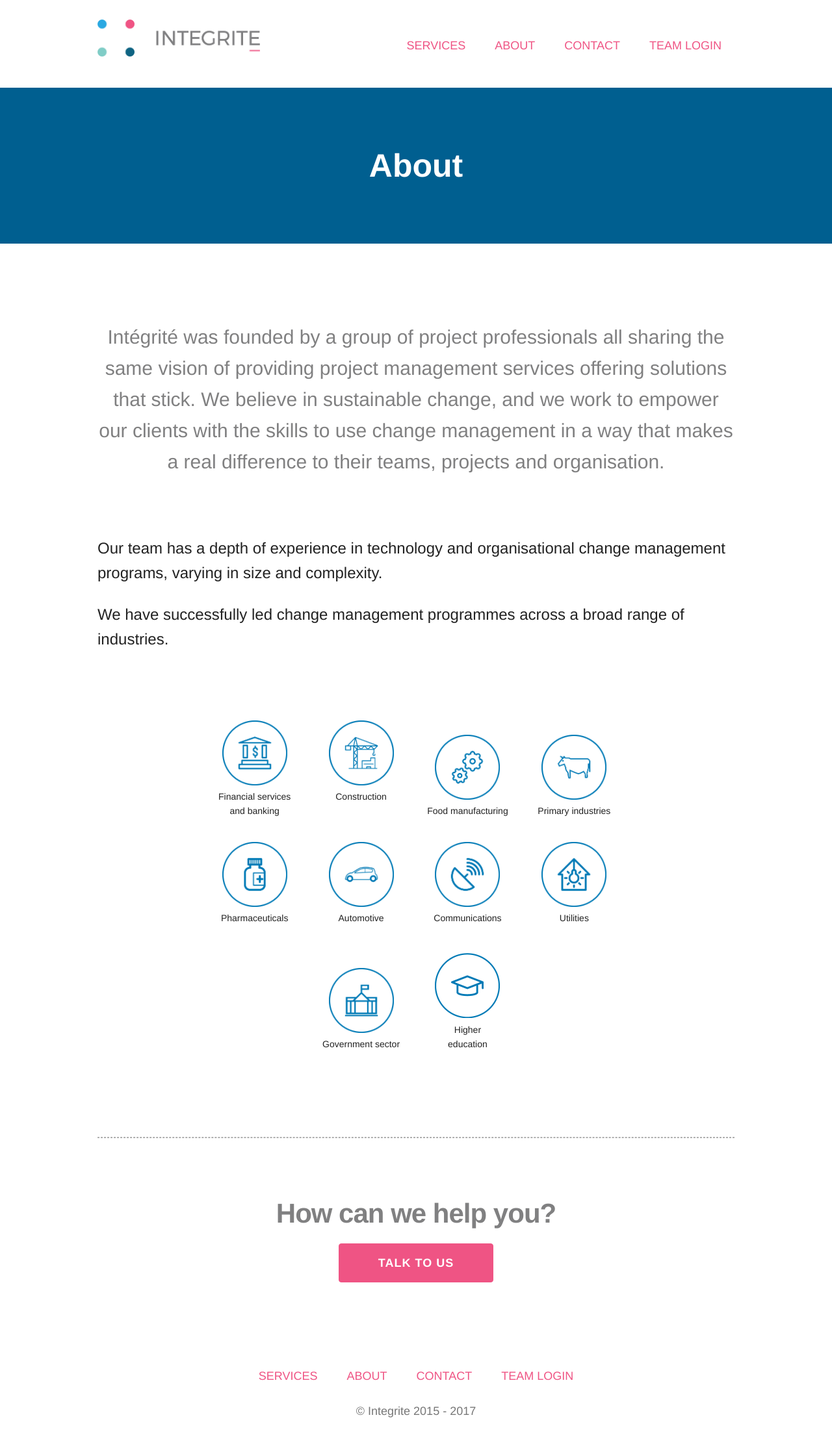
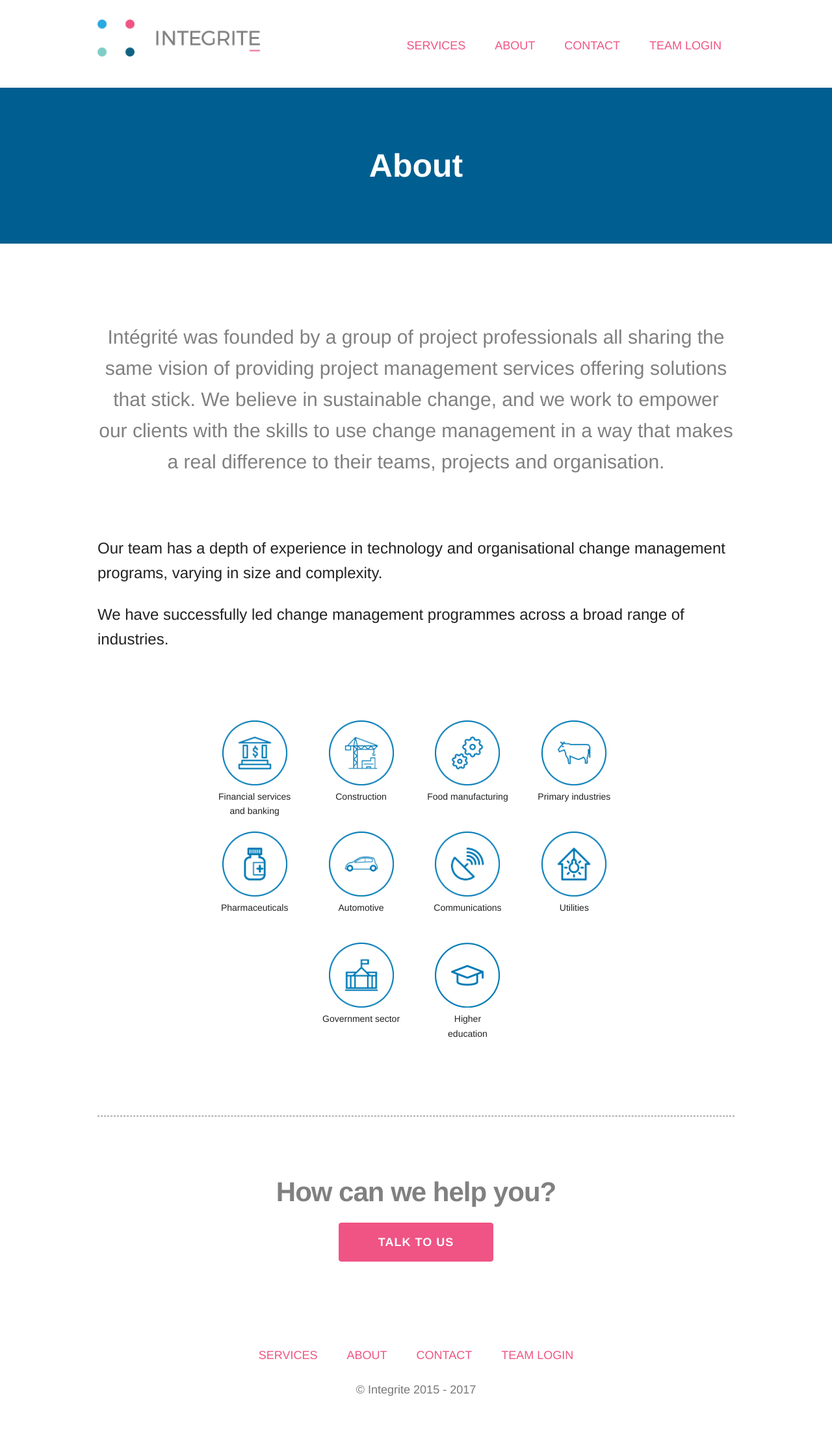
Before and after one commit to granthiggins/granthiggins.github.io, a Jekyll site: the page built from about.md, in a window 1280 px wide. Shown: the whole page at 65% size. Built offline with Jekyll 4.4.1, drawn with Linux system fonts in a browser that asks for light colours; after the commit the page ends 2179 px from its top, so only the background shows below that.

Commit message:
update about
fix icon spacing

```diff
--- a/about.md
+++ b/about.md
@@ -17,13 +17,13 @@ permalink: /about/
       <ul class="special-grid u-c-txt" style="font-size: 1.4rem;">
       <li><img src="{{ site.baseurl }}/images/industry/financial.png" alt="financial services and banking">Financial services and banking</li>
       <li><img src="{{ site.baseurl }}/images/industry/construction.png" alt="construction">Construction<br><br></li>
-      <li><img src="{{ site.baseurl }}/images/industry/food.png" alt="food"><br>Food manufacturing</li>
-      <li><img src="{{ site.baseurl }}/images/industry/primary.png" alt="automotive">Primary industries</li>
+      <li><img src="{{ site.baseurl }}/images/industry/food.png" alt="food">Food manufacturing<br><br></li>
+      <li><img src="{{ site.baseurl }}/images/industry/primary.png" alt="automotive">Primary industries<br><br></li>
       <li><img src="{{ site.baseurl }}/images/industry/pharma.png" alt="automotive">Pharmaceuticals<br><br></li>
       <li><img src="{{ site.baseurl }}/images/industry/automotive.png" alt="automotive">Automotive<br><br></li>
       <li><img src="{{ site.baseurl }}/images/industry/communications.png" alt="automotive">Communications<br><br></li>
       <li><img src="{{ site.baseurl }}/images/industry/utilities.png" alt="automotive">Utilities<br><br></li>
-      <li><img src="{{ site.baseurl }}/images/industry/government.png" alt="automotive">Government sector<br></li>
+      <li><img src="{{ site.baseurl }}/images/industry/government.png" alt="automotive">Government sector<br><br></li>
       <li><img src="{{ site.baseurl }}/images/industry/education.png" alt="education">Higher<br>education<br></li>
       </ul>
     </div>
```
